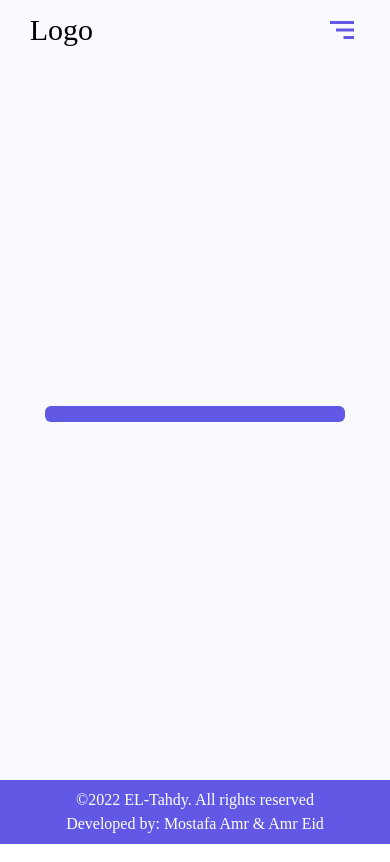
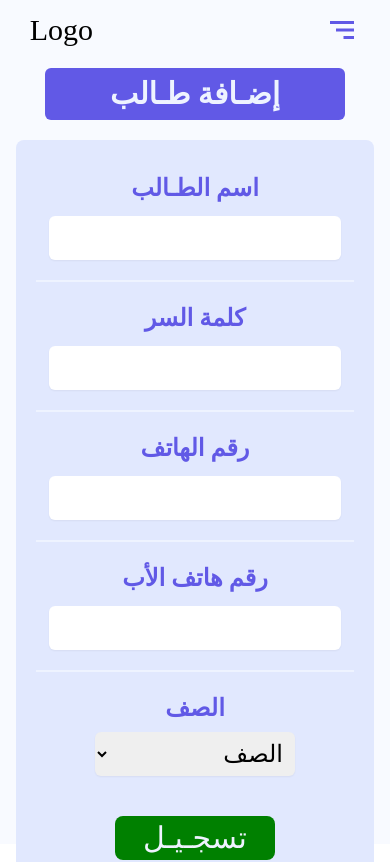
Before and after one commit to MostafaAmrHamed/ELTahdy, a Next.js app: page /addStudent in a window 390 px wide. Shown: the top 862 px of the page. Built offline with nearby package versions, Linux system fonts and the light colour scheme; a web font is replaced by a local one.

Commit message:
feat(add-student): designed the form and responsive

```diff
--- a/pages/addStudent.tsx
+++ b/pages/addStudent.tsx
@@ -1,9 +1,115 @@
-import React from "react";
+import React, { useState } from "react";
 import Header from "../components/Header";
 function addStudent() {
+  const [student, setStudent] = useState({
+    name: "",
+    password: "",
+    phone: "",
+    phone2: "",
+    year: "",
+  });
+  const resetData = () => {
+    setStudent({ name: "", password: "", phone: "", phone2: "", year: "" });
+  };
+  const handleSubmit = (event: any) => {
+    event.preventDefault();
+    resetData();
+    console.log(student);
+  };
   return (
-    <div>
-      <Header />
+    <div className="container mx-auto">
+      <Header title="إضـافة طـالب" />
+      <div className="bg-component rounded-lg w-11/12 lg:w-8/12 xl:w-1/2 mt-5 py-8 mx-auto">
+        <form onSubmit={handleSubmit}>
+          <div className="flex flex-col mb-5 border-b-2 border-color-2 mx-5 pb-5 md:grid md:grid-cols-4 items-center text-center ">
+            <label className="text-color-4 text-2xl font-semibold">
+              اسم الطـالب
+            </label>
+            <input
+              type="text"
+              className="w-11/12 md:w-auto md:col-span-3 py-2 px-2 mt-3 md:mt-0 md:p-2 text-xl rounded-md focus:outline-none focus:ring-2 focus:ring-color-4 shadow-sm"
+              value={student.name}
+              onChange={(e) => {
+                setStudent({ ...student, name: e.target.value });
+              }}
+            />
+          </div>
+          <div className="mb-5 border-b-2 border-color-2 mx-5 pb-5 md:grid md:grid-cols-4 items-center text-center ">
+            <label className="text-color-4 text-2xl font-semibold">
+              كلمة السر
+            </label>
+            <input
+              type="password"
+              className="w-11/12 md:w-auto md:col-span-3 py-2 px-2 mt-3 md:mt-0 md:p-2 text-xl rounded-md focus:outline-none focus:ring-2 focus:ring-color-4 shadow-sm"
+              value={student.password}
+              onChange={(e) => {
+                setStudent({ ...student, password: e.target.value });
+              }}
+            />
+          </div>
+          <div className="mb-5 border-b-2 border-color-2 mx-5 pb-5 md:grid md:grid-cols-4 items-center text-center ">
+            <label className="text-color-4 text-2xl font-semibold">
+              رقم الهاتف
+            </label>
+            <input
+              type="text"
+              className="w-11/12 md:w-auto md:col-span-3 py-2 px-2 mt-3 md:mt-0 md:p-2 text-xl rounded-md focus:outline-none focus:ring-2 focus:ring-color-4 shadow-sm"
+              value={student.phone}
+              onChange={(e) => {
+                setStudent({ ...student, phone: e.target.value });
+              }}
+              pattern="^[0-9]{12}$"
+              required
+            />
+          </div>
+          <div className="mb-5 border-b-2 border-color-2 mx-5 pb-5 md:grid md:grid-cols-4 items-center text-center">
+            <label className="text-color-4 text-2xl font-semibold">
+              رقم هاتف الأب
+            </label>
+            <input
+              type="text"
+              className="w-11/12 md:w-auto md:col-span-3 py-2 px-2 mt-3 md:mt-0 md:p-2 text-xl rounded-md focus:outline-none focus:ring-2 focus:ring-color-4 shadow-sm"
+              value={student.phone2}
+              onChange={(e) => {
+                setStudent({ ...student, phone2: e.target.value });
+              }}
+              pattern="[0-9]+"
+              required
+            />
+          </div>
+          <div className="mb-5 mx-5 pb-5 grid gap-2 md:gap-0 md:grid-cols-4 items-center place-content-center text-center">
+            <label className="text-color-4 text-2xl font-semibold">الصف </label>
+            <select
+              className="py-2 text-2xl font-medium px-2 rounded-md shadow-sm w-[200px] md:col-span-3 focus:outline-none focus:ring-2 focus:ring-color-4"
+              value={student.year}
+              onChange={(e) => {
+                setStudent({ ...student, year: e.target.value });
+              }}
+            >
+              <option value="">الصف</option>
+              <option value="اولى">اولى</option>
+              <option value="ثانية علمي">ثانية علمي</option>
+              <option value="ثانية ادبي">ثانية ادبي</option>
+              <option value="ثالثة">ثالثة</option>
+            </select>
+          </div>
+          <div className="flex flex-col mt-5 items-center md:flex-row gap-5 justify-center">
+            <button
+              type="submit"
+              className="bg-true w-fit px-7 py-1 text-3xl text-color-2 rounded-lg"
+            >
+              تسجـيـل
+            </button>
+            <button
+              type="button"
+              className="bg-cancel w-fit px-7 py-1 text-3xl text-color-2 rounded-lg"
+              onClick={resetData}
+            >
+              الغاء
+            </button>
+          </div>
+        </form>
+      </div>
     </div>
   );
 }
```
